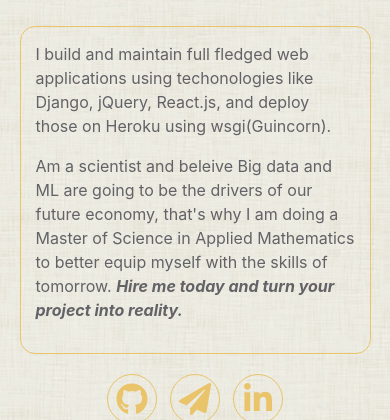
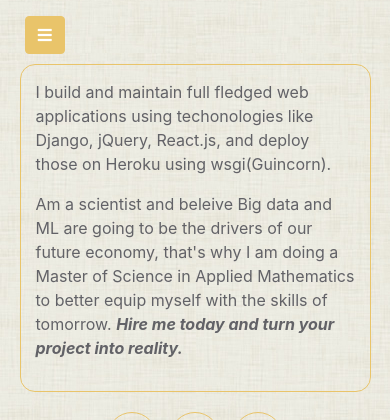
Before and after one commit to Felix-Mutinda/felixmt, a Django app: page / in a window 390 px wide. Shown: the part 143-563 px from the top of the page. Run offline with Django 3.2, Linux system fonts and the light colour scheme; some libraries are stand-ins or nearby versions.

Commit message:
add and style smaller screens menu

```diff
--- a/aboutme/static/aboutme/css/style.css
+++ b/aboutme/static/aboutme/css/style.css
@@ -68,6 +68,8 @@ body {
 .main {
   width: 70%;
   margin: 2px auto; }
+  .main-dropdown {
+    display: none; }
   .main-sidebar--items {
     margin: 10px auto;
     border: 1px solid #E9C46A;
@@ -135,6 +137,21 @@ body {
     width: 100%;
     margin: 0;
     padding: 0; }
+    .main-dropdown {
+      display: block;
+      margin-left: 2.5%; }
+      .main-dropdown .dropdown-toggle {
+        background: #E9C46A;
+        border-color: #E9C46A; }
+      .main-dropdown .dropdown-toggle::after {
+        display: none; }
+      .main-dropdown .dropdown-menu {
+        background-image: url("../images/site-bg.jpg");
+        border-color: #E9C46A; }
+        .main-dropdown .dropdown-menu a:hover i {
+          color: #00BFB3; }
+        .main-dropdown .dropdown-menu a:visited {
+          color: #626267; }
     .main-sidebar {
       display: none; }
       .main-sidebar--items {
--- a/aboutme/static/aboutme/js/main.js
+++ b/aboutme/static/aboutme/js/main.js
@@ -1,8 +1,20 @@
 $(function() {
+
+
+    /* overide boostrap .dropdown-toggle .show colors */
+    $('.dropdown-toggle').click((e) => {
+
+        $('.dropdown-toggle').css({
+           'border-color': '#E9C46A',
+           'background': '#E9C46A',
+        });
+    });
+
+
     /* bind events to sidebar menu links */
-    const homeLink = $('#home-link');
-    const codeLink = $('#code-link');
-    const aboutLink = $('#about-link');
+    const homeLink = $('.home-link');
+    const codeLink = $('.code-link');
+    const aboutLink = $('.about-link');
 
     function updateMainContent(url) { // fetch url and display on .main-content
         let mainContent = $('.main-content');
--- a/aboutme/static/aboutme/sass/main.scss
+++ b/aboutme/static/aboutme/sass/main.scss
@@ -1 +1,5 @@
-@import 'layout/index'
+// abstracts
+@import 'abstracts/variables';
+
+
+@import 'layout/index';
--- a/aboutme/templates/aboutme/index.html
+++ b/aboutme/templates/aboutme/index.html
@@ -36,11 +36,22 @@
 
             <div class="row">
 
+                <div class="dropdown col-xs-12 col-sm-12 main-dropdown">
+                  <button class="btn btn-secondary dropdown-toggle" type="button" id="dropdownMenuButton" data-toggle="dropdown" aria-haspopup="true" aria-expanded="false">
+                    <i class="fa fa-bars"></i>
+                  </button>
+                  <div class="dropdown-menu" aria-labelledby="dropdownMenuButton">
+                    <a class="dropdown-item" href="#"><li class="home-link"><i class="fa fa-h-square"></i> Home</li></a>
+                    <a class="dropdown-item" href="#"><li class="code-link"><i class="fas fa-file-code"></i> Sample Work</li></a>
+                    <a class="dropdown-item" href="#"><li class="about-link"><i class="fa fa-info-circle"></i> About</li></a>
+                  </div>
+                </div>
+
                 <div class="col-sm-5 col-md-4 main-sidebar">
                     <ul class="main-sidebar--items">
-                        <li id="home-link"><i class="fa fa-h-square"></i>Home</li>
-                        <li id="code-link"><i class="fas fa-file-code"></i>Sample Work</li>
-                        <li id="about-link"><i class="fa fa-info-circle"></i>About</li>
+                        <li class="home-link"><i class="fa fa-h-square"></i>Home</li>
+                        <li class="code-link"><i class="fas fa-file-code"></i>Sample Work</li>
+                        <li class="about-link"><i class="fa fa-info-circle"></i>About</li>
                     </ul>
                 </div>
 
--- a/aboutme/templates/aboutme/sample_work.html
+++ b/aboutme/templates/aboutme/sample_work.html
@@ -12,5 +12,7 @@
             This help car owners to rent out their idle cars and commuters
             who wish to hire the cars at an affordable rate.
         </p>
+
+        <p> And of course this site.</p>
     </li>
 </ul>
```
Also changed, not shown: aboutme/static/aboutme/sass/layout/_index.scss (+38 -0 lines).
